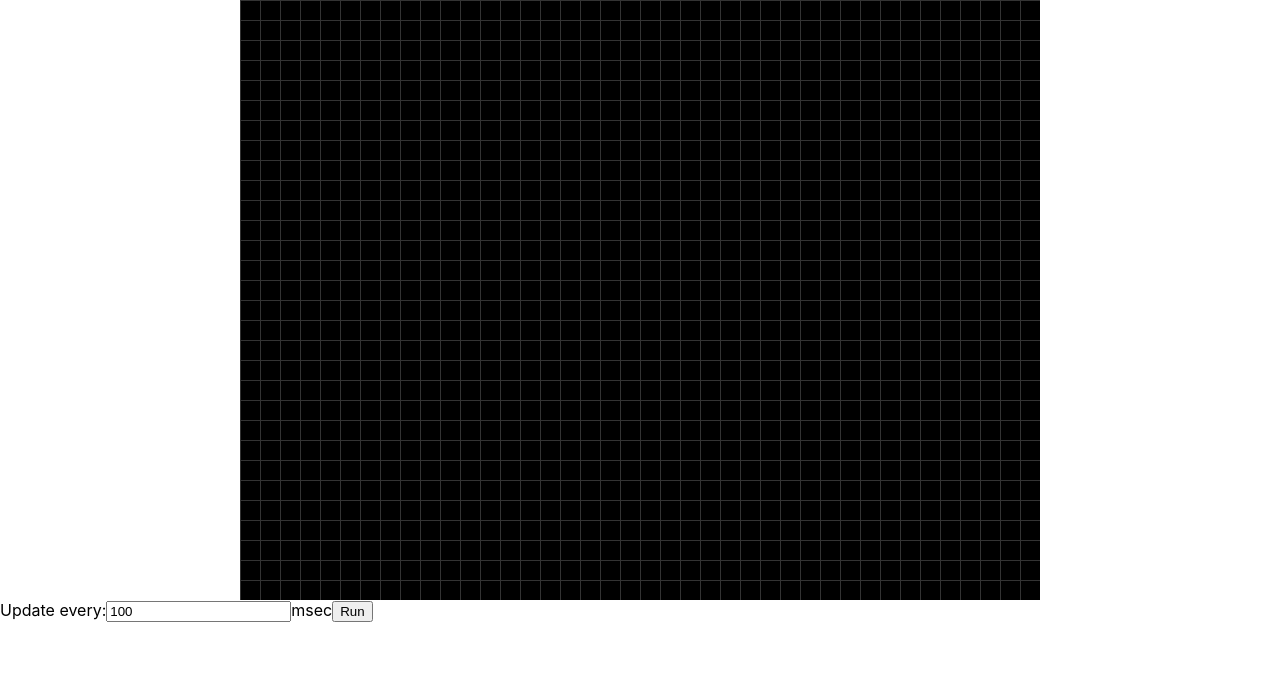
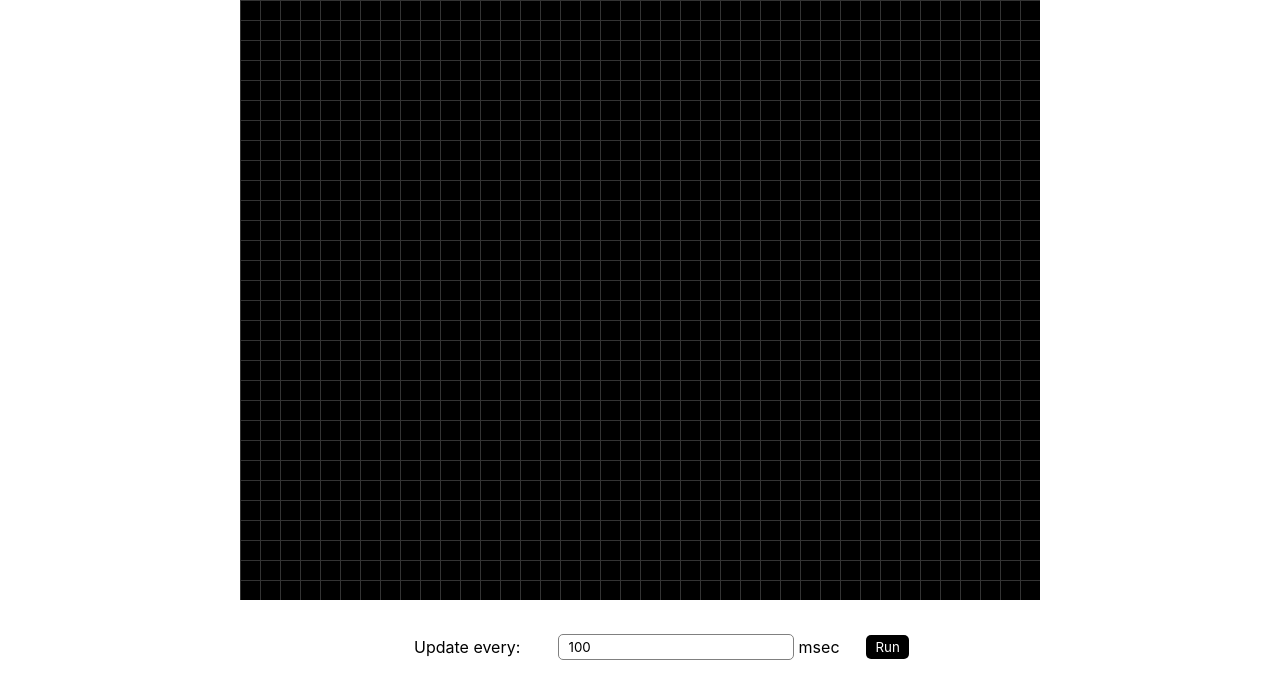
Before and after one commit to elishaking/react-gameoflife, a React (Create React App) app: page / in a window 1280 px wide. Shown: the top 698 px of the page. Built offline with nearby package versions, Linux system fonts and the light colour scheme.

Commit message:
styled controls

```diff
--- a/src/pages/Game.scss
+++ b/src/pages/Game.scss
@@ -12,3 +12,45 @@
   background: #ccc;
   position: absolute;
 }
+
+.controls {
+  display: flex;
+  margin-top: 2em;
+  justify-content: center;
+  align-items: center;
+
+  span {
+    margin-left: 0.3em;
+  }
+
+  label,
+  input,
+  button {
+    margin-left: 2em;
+    padding: 0.3em 0.7em;
+    outline: none;
+    border: none;
+    font-family: inherit;
+    border-radius: 5px;
+  }
+
+  input {
+    border: 1px solid gray;
+    transition: 0.3s ease-in-out;
+  }
+
+  input:focus {
+    box-shadow: 1px 1px 7px 1px #0000004f;
+  }
+
+  button {
+    background-color: black;
+    color: white;
+    cursor: pointer;
+    transition: 0.3s ease-in-out;
+  }
+
+  button:hover {
+    opacity: 0.8;
+  }
+}
--- a/src/pages/Game.tsx
+++ b/src/pages/Game.tsx
@@ -208,7 +208,7 @@ export default class Game extends Component {
             value={this.state.interval}
             onChange={this.handleIntervalChange}
           />
-          msec
+          <span>msec</span>
           {isRunning ? (
             <button className="button" onClick={this.stopGame}>
               Stop
```
